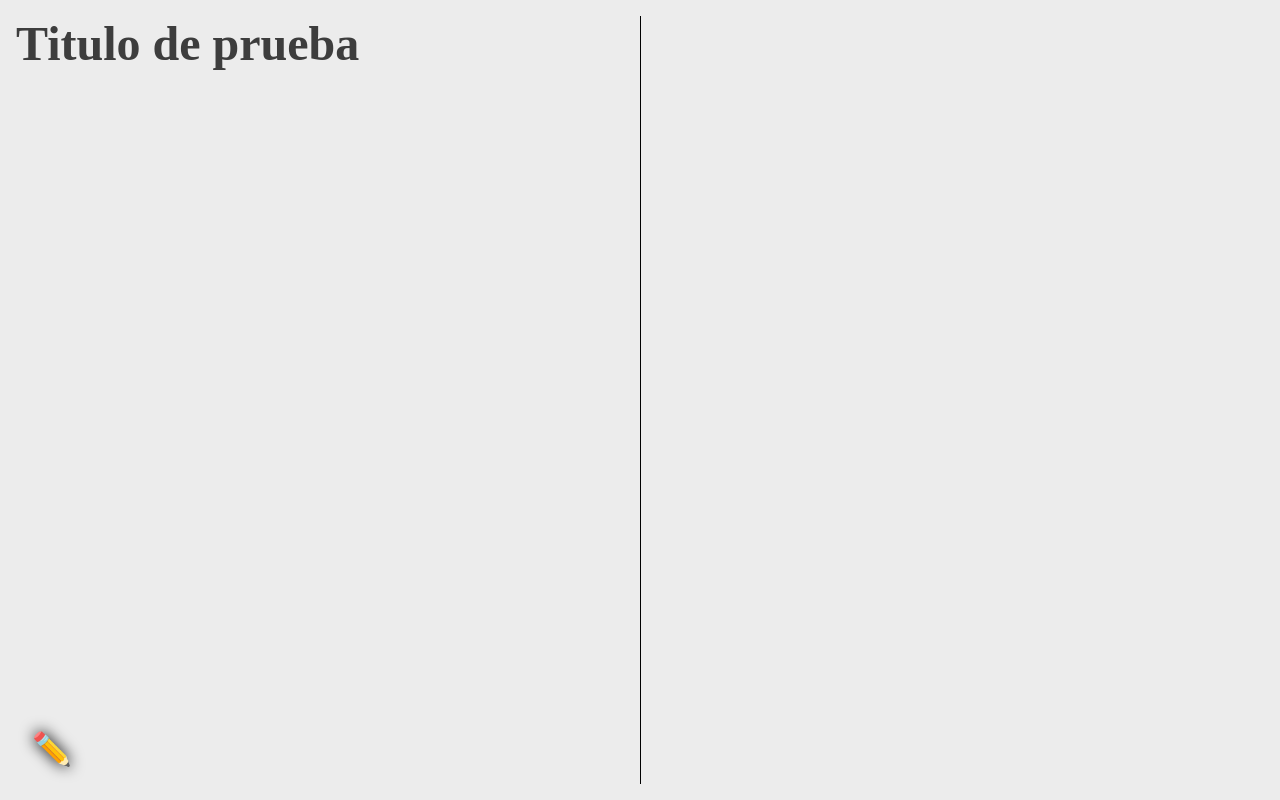
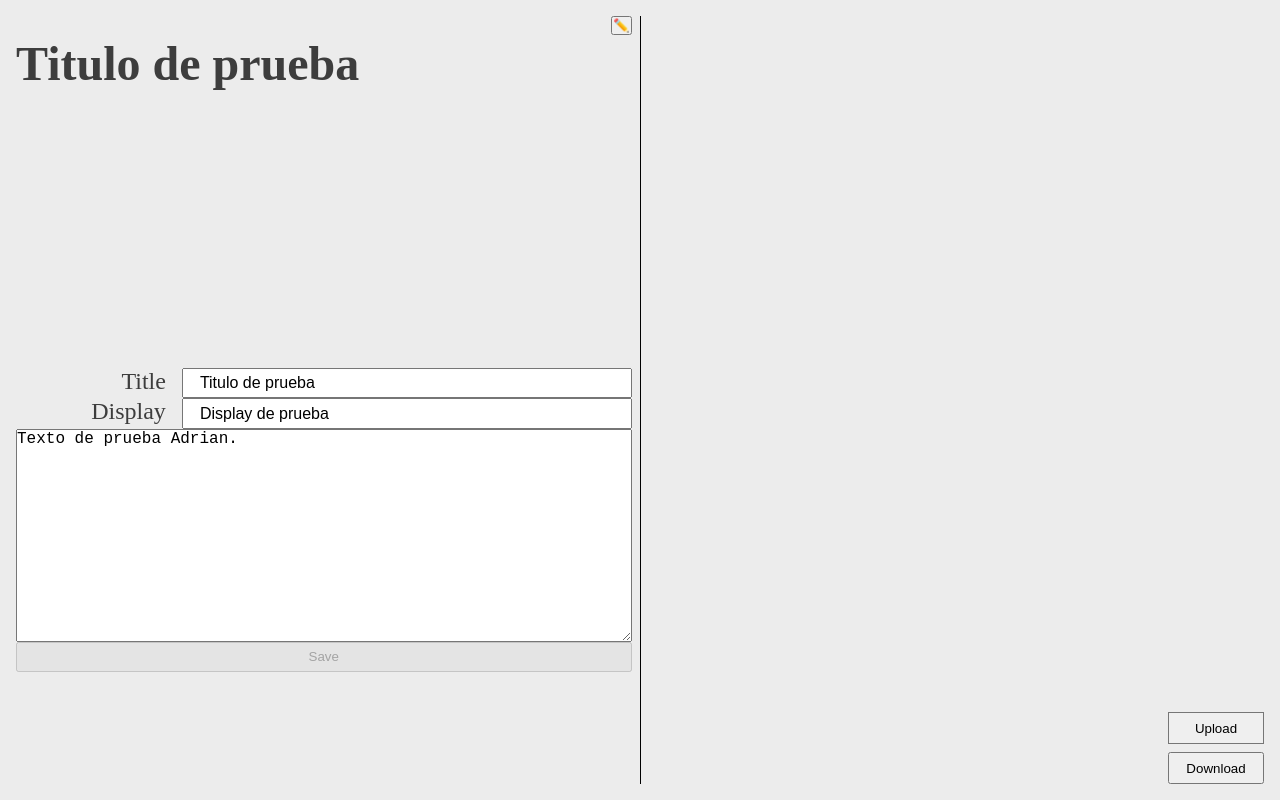
Before and after one commit to joseignacioLS/GMNotebook, a Next.js app: page / in a window 1280 px wide. Built offline with nearby package versions, Linux system fonts and the light colour scheme.

Commit message:
refactor(all)

```diff
--- a/src/components/Conections.module.scss
+++ b/src/components/Conections.module.scss
@@ -2,7 +2,9 @@
   grid-column: 1 / 2;
   grid-row: 2 / 3;
   height: fit-content;
-  overflow: auto;
+  max-height: 20rem;
+  overflow-y: auto;
+  overflow-x: hidden;
   display: flex;
   flex-direction: column;
   align-items: center;
@@ -16,7 +18,9 @@
 
 .refsContainer {
   display: flex;
-  flex-direction: column;
+  flex-direction: row;
+  flex-wrap: wrap;
+  justify-content: center;
   gap: .5rem;
 
   span {
@@ -27,6 +31,6 @@
     padding: .25rem .5rem;
     border-radius: 1rem;
     color: white;
-    font-size: 1.5rem;
+    font-size: 1rem;
   }
 }
--- a/src/components/Conections.tsx
+++ b/src/components/Conections.tsx
@@ -1,19 +1,15 @@
 import React, { useContext } from "react";
 import styles from "./Conections.module.scss";
 import { DataContext } from "@/context/data";
-import { getTextReferences, includeRerencesInText } from "@/utils/text";
-import { useRouter } from "next/router";
+import { getTextReferences } from "@/utils/text";
 
 const Conections = ({ itemKey }: { itemKey: string }) => {
-  const { data, updateItem } = useContext(DataContext);
-  const router = useRouter();
+  const { data, updateItem, includeRerencesInText } = useContext(DataContext);
 
   const references = Array.from(
     new Set(
       Object.keys(data).reduce((acc: string[], key: string) => {
-        const text = getTextReferences(
-          includeRerencesInText(data[key].text, data)
-        );
+        const text = getTextReferences(includeRerencesInText(data[key].text));
         if (text?.join("").includes(`[${itemKey}]`)) {
           return [...acc, key];
         }
--- a/src/components/Details.tsx
+++ b/src/components/Details.tsx
@@ -1,10 +1,6 @@
 import React, { useContext } from "react";
 import styles from "./Detail.module.scss";
-import {
-  getWordCount,
-  includeRerencesInText,
-  replaceReferencesByDisplay,
-} from "@/utils/text";
+import { getWordCount } from "@/utils/text";
 import { DataContext, textPieceI } from "@/context/data";
 
 const Details = ({
@@ -14,7 +10,14 @@ const Details = ({
   selectedNote: string | undefined;
   setSelectedNote: (value: string) => void;
 }) => {
-  const { item, data, updateItem, textPieces } = useContext(DataContext);
+  const {
+    item,
+    data,
+    updateItem,
+    textPieces,
+    replaceReferencesByDisplay,
+    includeRerencesInText,
+  } = useContext(DataContext);
   return (
     <div className={styles.detailContainer}>
       {textPieces
@@ -24,12 +27,11 @@ const Details = ({
           return [...acc, curr];
         }, [])
         .map((textPiece, i) => {
-          const text = includeRerencesInText(item.text, data);
+          const text = includeRerencesInText(item.text);
 
-          const showTitle = data[textPiece?.key || ""].title;
+          const showTitle = data[textPiece?.key || ""]?.title;
           const showText = replaceReferencesByDisplay(
-            includeRerencesInText(data[textPiece?.key || ""].text, data),
-            data
+            includeRerencesInText(data[textPiece?.key || ""]?.text || "")
           );
           const textWordCount = getWordCount(showText);
           const isNavegable = text !== showText;
--- a/src/components/NotePage.tsx
+++ b/src/components/NotePage.tsx
@@ -5,8 +5,8 @@ import Details from "./Details";
 import styles from "./notepage.module.scss";
 import { textPieceI } from "@/context/data";
 import { DataContext } from "@/context/data";
-import Link from "next/link";
 import Conections from "./Conections";
+import { loadFile, saveToFile } from "@/utils/file";
 
 const checkItemVisibility = (id: string) => {
   const boundingRect = document
@@ -14,14 +14,16 @@ const checkItemVisibility = (id: string) => {
     ?.getBoundingClientRect();
   if (!boundingRect) return false;
   const notesContainer = document.querySelector("#notes") as any;
+  const titleSpace = 80;
   return (
-    boundingRect.top >= 0 &&
-    boundingRect.bottom <= (notesContainer?.offsetHeight || 0)
+    boundingRect.top >= titleSpace &&
+    boundingRect.top <= (notesContainer?.offsetHeight || 0) + titleSpace
   );
 };
 
 const NotePage = () => {
-  const { item, textPieces, updateTextPieces } = useContext(DataContext);
+  const { data, item, textPieces, updateTextPieces, updateData } =
+    useContext(DataContext);
   const [selectedNote, setSelectedNote] = useState<string | undefined>(
     undefined
   );
@@ -77,10 +79,17 @@ const NotePage = () => {
           />
           <Conections itemKey={item?.key} />
         </>
-      )}
-      <Link className={styles.editLink} href="/edit">
-        ✏️
-      </Link>
+      )}{" "}
+      <div className={styles.buttons}>
+        <input
+          type="file"
+          id="file"
+          onChange={() => {
+            loadFile("#file", updateData);
+          }}
+        />
+        <button onClick={() => saveToFile("data.json", data)}>Download</button>
+      </div>
     </div>
   );
 };
--- a/src/components/Notes.module.scss
+++ b/src/components/Notes.module.scss
@@ -1,10 +1,28 @@
 .notesContainer {
+  position: relative;
   grid-row: 1 / 2;
   grid-column: 1 / 2;
+  font-size: 1.5rem;
   height: 100%;
-  overflow-y: auto;
-  overflow-x: hidden;
-  font-size: 1.5rem;
+  overflow: hidden;
+
+  .btnHide {
+    position: absolute;
+    top: 0;
+    right: 0;
+    z-index: 1;
+
+  }
+
+  &.editHidden {
+    .textContainer {
+      height: 100%;
+    }
+
+    .textEdit {
+      height: 0;
+    }
+  }
 }
 
 .baseEntry {
@@ -19,8 +37,64 @@
 }
 
 .textContainer {
+  padding: 1rem 0;
+  position: relative;
   line-height: 2.5ch;
+  height: 50%;
+  display: flex;
+  flex-direction: column;
+  h1 {
+    flex-shrink: 0;
+    overflow-y: hidden;
+    overflow-x: auto;
+    white-space: nowrap;
+    height: 4rem;
+    display: flex;
+    align-items: center;
+  }
 
+  div {
+    height: 100%;
+    overflow-y: auto;
+    overflow-x: hidden;
+
+  }
+}
+
+.textEdit {
+  position: relative;
+  padding: 1rem 0;
+  display: flex;
+  flex-direction: column;
+  width: 100%;
+  height: 50%;
+
+
+
+  label {
+    height: 10%;
+    display: grid;
+    grid-template-columns: 1fr 3fr;
+    text-align: right;
+    gap: 1rem;
+
+    input {
+      font-size: 1rem;
+      padding: 0 1rem;
+      min-width: 0;
+    }
+  }
+
+  textarea {
+    height: 70%;
+    width: 100%;
+    font-size: 1rem;
+    overflow-y: auto;
+  }
+
+  button {
+    height: 10%;
+  }
 }
 
 .reference {
--- a/src/components/Notes.tsx
+++ b/src/components/Notes.tsx
@@ -2,6 +2,7 @@ import { ReactElement, useContext, useEffect, useState } from "react";
 import styles from "./Notes.module.scss";
 
 import { DataContext, dataI, textPieceI } from "@/context/data";
+import { getTextReferences } from "@/utils/text";
 
 const generateDisplayText = (
   text: textPieceI[],
@@ -9,9 +10,9 @@ const generateDisplayText = (
   updateSelectedNote: (key: string) => void
 ) => {
   const chuncks: ReactElement[] = text.map((ele, i) => {
-    if (ele.content === "\n") return <br key={i} />;
+    if (ele.content === "<br>") return <br key={i} />;
     if (ele.key === undefined) return <span key={i}>{ele.content}</span>;
-    const content = data[ele.key].display;
+    const content = data[ele.key]?.display || "";
     return (
       <span
         key={i}
@@ -36,8 +37,12 @@ const Notes = ({
   text: textPieceI[];
   setSelectedNote: (value: string) => void;
 }) => {
-  const { data } = useContext(DataContext);
+  const { data, item, updateData } = useContext(DataContext);
   const [displayText, setDisplayText] = useState<ReactElement[]>([]);
+  const [editHidden, setEditHidden] = useState<boolean>(false);
+  const [inputText, setInputText] = useState<string>(item.text);
+  const [inputTitle, setInputTitle] = useState<string>(item.title);
+  const [inputDisplay, setInputDisplay] = useState<string>(item.display);
   const updateSelectedNote = (key: string) => {
     setSelectedNote(key);
     setTimeout(
@@ -45,13 +50,103 @@ const Notes = ({
       0
     );
   };
+  const handleUpdateData = (key: string, e: any) => {
+    switch (key) {
+      case "text":
+        setInputText(e.currentTarget.value);
+        break;
+      case "title":
+        setInputTitle(e.currentTarget.value);
+        break;
+      case "display":
+        setInputDisplay(e.currentTarget.value);
+        break;
+      default:
+        break;
+    }
+  };
+
+  const toggleHide = () => {
+    setEditHidden((v) => !v);
+  };
+
+  const saveData = () => {
+    const newItem = {
+      ...item,
+      text: inputText,
+      title: inputTitle,
+      display: inputDisplay,
+    };
+    // catch new entries
+    const newEntries = getTextReferences(inputText)
+      .map((v) => v.replace(/[\[|\]]/g, ""))
+      .filter((v) => {
+        return !data[v];
+      })
+      .reduce((acc, key) => {
+        return {
+          ...acc,
+          [key]: {
+            title: key,
+            text: "",
+            display: key,
+            key,
+          },
+        };
+      }, {});
+    updateData({ ...data, [item.key]: newItem, ...newEntries }, false);
+  };
+
   useEffect(() => {
     setDisplayText(generateDisplayText(text, data, updateSelectedNote));
   }, [text]);
+
+  useEffect(() => {
+    setInputTitle(item.title);
+    setInputDisplay(item.display);
+    setInputText(item.text);
+  }, [item]);
   return (
-    <div id="notes" className={styles.notesContainer}>
-      <h1>{title}</h1>
-      <div className={styles.textContainer}>{displayText}</div>
+    <div
+      className={`${styles.notesContainer} ${editHidden && styles.editHidden}`}
+    >
+      <button className={styles.btnHide} onClick={toggleHide}>
+        ✏️
+      </button>
+      <div className={styles.textContainer}>
+        <h1>{title}</h1>
+        <div id="notes">{displayText}</div>
+      </div>
+      <div className={`${styles.textEdit}`}>
+        <label>
+          <span>Title</span>
+          <input
+            value={inputTitle}
+            onChange={(e) => handleUpdateData("title", e)}
+          ></input>
+        </label>
+        <label>
+          <span>Display</span>
+          <input
+            value={inputDisplay}
+            onChange={(e) => handleUpdateData("display", e)}
+          ></input>
+        </label>
+        <textarea
+          value={inputText}
+          onChange={(e) => handleUpdateData("text", e)}
+        ></textarea>
+        <button
+          onClick={saveData}
+          disabled={
+            inputText === item.text &&
+            inputTitle === item.title &&
+            inputDisplay === item.display
+          }
+        >
+          Save
+        </button>
+      </div>
     </div>
   );
 };
--- a/src/components/notepage.module.scss
+++ b/src/components/notepage.module.scss
@@ -15,4 +15,38 @@
     text-shadow: 0px 0px 15px black;
   }
 
+  .buttons {
+    position: absolute;
+    right: 0;
+    bottom: 0;
+    display: flex;
+    flex-direction: column;
+    gap: .5rem;
+    width: 6rem;
+
+    input,
+    button {
+      width: 100%;
+      height: 2rem;
+    }
+
+    input::-webkit-file-upload-button {
+      visibility: hidden;
+    }
+
+    input::before {
+      content: "Upload";
+      display: inline-block;
+      background-color: rgb(239, 239, 239);
+      border: 1px solid rgb(118, 118, 118);
+      width: calc(6rem - 2px);
+      color: black;
+      height: calc(2rem - 2px);
+      display: flex;
+      justify-content: center;
+      align-items: center;
+    }
+  }
+
+
 }
--- a/src/context/data.tsx
+++ b/src/context/data.tsx
@@ -1,8 +1,4 @@
-import {
-  getTextReferences,
-  includeRerencesInText,
-  splitTextIntoReferences,
-} from "@/utils/text";
+import { getTextReferences, splitTextIntoReferences } from "@/utils/text";
 import { ReactElement, createContext, useEffect, useState } from "react";
 
 export interface itemI {
@@ -11,15 +7,6 @@ export interface itemI {
   key: string;
   display: string;
   baseEntry?: string;
-}
-
-export interface referenceI {
-  key: string;
-  index?: number;
-  id?: string;
-  data?: itemI;
-  visible: boolean;
-  color: string;
 }
 
 export interface textPieceI {
@@ -35,8 +22,11 @@ interface contextOutputI {
   item: itemI;
   textPieces: textPieceI[];
   updateTextPieces: (cb: (value: textPieceI[]) => textPieceI[]) => void;
-  updateData: (value: dataI) => void;
+  updateData: (value: dataI, reset: boolean) => void;
+  addNewEntry: (item: itemI) => void;
   updateItem: (key: string) => void;
+  replaceReferencesByDisplay: any;
+  includeRerencesInText: any;
 }
 export interface dataI {
   [key: string]: itemI;
@@ -54,8 +44,11 @@ export const DataContext = createContext<contextOutputI>({
   item: emptyItem,
   textPieces: [],
   updateTextPieces: (cb: (value: textPieceI[]) => {}) => {},
-  updateData: (value: dataI) => {},
+  updateData: (value: dataI, reset: boolean) => {},
+  addNewEntry: (item: itemI) => {},
   updateItem: (key: string) => {},
+  replaceReferencesByDisplay: () => {},
+  includeRerencesInText: () => {},
 });
 
 const saveToLocalStorage = (value: dataI) => {
@@ -71,28 +64,61 @@ export const DataProvider = ({ children }: { children: ReactElement }) => {
   const [textPieces, setTextPieces] = useState<textPieceI[]>([]);
   const [item, setItem] = useState<string>("");
 
-  const updateData = (value: dataI) => {
+  const updateData = (value: dataI, resetEntry: true) => {
     setData({});
-    setTimeout(() => setData(value), 0);
+    setTimeout(() => {
+      setData(value);
+      if (resetEntry) getBaseEntry(value);
+    }, 0);
     saveToLocalStorage(value);
+  };
+
+  const addNewEntry = (item: itemI) => {
+    setData((oldValue) => {
+      return { ...oldValue, item };
+    });
+  };
+
+  const replaceReferencesByDisplay = (text: string) => {
+    text = includeRerencesInText(text);
+    Object.keys(data).forEach((key: string) => {
+      text = text.replace(new RegExp(`\\[${key}\\]`, "g"), data[key].display);
+    });
+    text =text.replace(/<br>/g, " ")
+    return text;
+  };
+
+  const includeRerencesInText = (text: string, excludeRefs: string[] = []) => {
+    Object.keys(data).forEach((key: string) => {
+      if (excludeRefs.includes(key)) return;
+      const regex = new RegExp(`(^|[ ])(${key})([ \.,\-])`, "g");
+      text = text?.replace(regex, `$1[$2]$3`) || "";
+    });
+    return text;
+  };
+
+  const getBaseEntry = (data: dataI) => {
+    setItem(
+      Object.keys(data).find((key: string) => {
+        return data[key].baseEntry === "1";
+      }) || ""
+    );
   };
 
   useEffect(() => {
     const retrieved = retrieveLocalStorage();
-    const parsed = JSON.parse(retrieved);
-    setData(parsed);
-    setItem(
-      Object.keys(parsed).find((key: string) => {
-        return parsed[key].baseEntry === "1";
-      }) || ""
-    );
+    try {
+      const parsed = JSON.parse(retrieved);
+      setData(parsed);
+      getBaseEntry(parsed);
+    } catch (err) {
+      console.log(err);
+    }
   }, []);
 
   useEffect(() => {
-    if (!data[item]?.text || !data) return;
-    const referenceText = includeRerencesInText(data[item].text, data, [
-      data[item].key,
-    ]);
+    if (!data?.[item]) return;
+    const referenceText = data[item].text;
     const references = getTextReferences(referenceText);
     if (!references) return setTextPieces([]);
     const refes = splitTextIntoReferences(references, referenceText);
@@ -107,7 +133,10 @@ export const DataProvider = ({ children }: { children: ReactElement }) => {
         textPieces,
         updateTextPieces: setTextPieces,
         updateData,
+        addNewEntry,
         updateItem: setItem,
+        replaceReferencesByDisplay,
+        includeRerencesInText,
       }}
     >
       {children}
--- a/src/pages/index.tsx
+++ b/src/pages/index.tsx
@@ -1,19 +1,9 @@
 import NotePage from "../components/NotePage";
-import { DataContext } from "@/context/data";
-import { useRouter } from "next/router";
-import { useContext, useEffect, useState } from "react";
 
 export default function Home() {
-  const { asPath } = useRouter();
-  const { data } = useContext(DataContext);
-  const [entry, setEntry] = useState<any>([]);
-  useEffect(() => {
-    setEntry({});
-    setTimeout(() => setEntry(data[asPath.replace("/#", "")] || undefined), 0);
-  }, [asPath, data]);
   return (
     <main>
-      <NotePage item={{ ...entry }} />
+      <NotePage />
     </main>
   );
 }
--- a/src/utils/file.ts
+++ b/src/utils/file.ts
@@ -15,7 +15,7 @@ export const saveToFile = (filename: string, content: any) => {
   document.body.removeChild(element);
 }
 
-export const loadFile = (inputSelector: string, callback: (data: any) => void) => {
+export const loadFile = (inputSelector: string, callback: any) => {
   const fileInput = document.querySelector(inputSelector) as any;
   if (!fileInput) return
   const file = fileInput.files[0];
--- a/src/utils/text.ts
+++ b/src/utils/text.ts
@@ -1,32 +1,16 @@
+
 import { generateColor } from "./color";
-import { dataI, textPieceI } from "@/context/data";
+import { textPieceI } from "@/context/data";
 
 export const getWordCount = (text: string) => {
   return text?.split(" ").length
 }
 
-export const getTextReferences = (text: string): string[] | null => {
+export const getTextReferences = (text: string): string[] => {
   const matches = text.match(/\[[^\]]+\]/g)
   return Array.from(new Set(matches || []));
 };
 
-
-export const includeRerencesInText = (text: string, data: dataI, excludeRefs: string[] = []) => {
-  Object.keys(data).forEach((key: string) => {
-    if (excludeRefs.includes(key)) return;
-    const regex = new RegExp(`(^|[ ])(${key})([ \.,\-])`, "g");
-    text = text.replace(regex, `$1[$2]$3`);
-  });
-  return text;
-};
-
-export const replaceReferencesByDisplay = (text: string, data: dataI) => {
-  text = includeRerencesInText(text, data, [])
-  Object.keys(data).forEach((key: string) => {
-    text = text.replace(new RegExp(`\\[${key}\\]`, "g"), data[key].display)
-  })
-  return text
-}
 
 export const splitTextIntoReferences = (
   references: string[],
@@ -36,63 +20,81 @@ export const splitTextIntoReferences = (
 
   let workText = text.slice()
 
+  const sliceText = (text: string, index0: number, index1: number): string[] => {
+    return [text.slice(0, index0), text.slice(index1)]
+  }
 
-
+  const output = []
+  try {
     const regex = new RegExp(references.map(v => `\\${v.slice(0, v.length - 1)}\\]`)
       .join("|"))
-  const regexSp = new RegExp(["\\n"].join("|"))
+    const regexSp = new RegExp(["<br>"].map(v => `${v}`).join("|"))
     let index = 0;
-  const output = []
-  while (workText.length > 0) {
-    const matchReg = workText.match(regex)
+    let safe = 100
+    while (workText.length > 0 && safe > 0) {
+      safe -= 1
+
+      let addText = "";
+
+      const matchReg = references.length > 0 ? workText.match(regex) : undefined
       const matchSp = workText.match(regexSp)
-    if (matchReg?.index === undefined && matchSp?.index === undefined) {
+
+      const regMatch = matchReg?.[0] || ""
+      const regIndex = matchReg?.index
+      const spMatch = matchSp?.[0] || ""
+      const spIndex = matchSp?.index
+
+      if (regIndex === undefined && spIndex === undefined) {
         output.push({
           content: workText,
         })
         break;
       }
 
-    if (matchSp?.index !== undefined && matchReg?.index === undefined) {
-      output.push({ content: workText.slice(0, matchSp.index) })
+      if (spIndex !== undefined && regIndex === undefined) {
+        [addText, workText] = sliceText(workText, spIndex, spIndex + (spMatch?.length || 0))
+        output.push({ content: addText })
         output.push({
-        content: matchSp["0"]
+          content: spMatch
         })
-      workText = workText.slice(matchSp.index + matchSp["0"].length);
+        continue;
       }
-    else if (matchReg?.index !== undefined && matchSp?.index === undefined) {
-      output.push({ content: workText.slice(0, matchReg.index) })
+      if (regIndex !== undefined && spIndex === undefined) {
+        [addText, workText] = sliceText(workText, regIndex, regIndex + (regMatch?.length || 0))
+        output.push({ content: addText })
         output.push({
-        content: matchReg["0"],
-        key: matchReg[0].slice(1, matchReg[0].length - 1),
-        color: generateColor(matchReg[0]),
+          content: regMatch,
+          key: regMatch.slice(1, regMatch.length - 1),
+          color: generateColor(regMatch),
           visible: true,
-        id: matchReg[0].slice(1, matchReg[0].length - 1) + "-" + index
+          id: regMatch.slice(1, regMatch.length - 1) + "-" + index
         })
-      workText = workText.slice(matchReg.index + matchReg["0"].length);
         index += 1
+        continue
+      }
+      if (regIndex < spIndex) {
+        [addText, workText] = sliceText(workText, regIndex, regIndex + (regMatch?.length || 0))
+        output.push({ content: addText })
+        output.push({
+          content: regMatch,
+          key: regMatch.slice(1, regMatch.length - 1),
+          color: generateColor(regMatch),
+          visible: true,
+          id: regMatch.slice(1, regMatch.length - 1) + "-" + index
+        })
       }
       else {
-      if (matchReg?.index < matchSp?.index) {
-        output.push({ content: workText.slice(0, matchReg.index) })
+        [addText, workText] = sliceText(workText, spIndex, spIndex + (spMatch?.length || 0))
+        output.push({ content: addText })
         output.push({
-          content: matchReg["0"],
-          key: matchReg[0].slice(1, matchReg[0].length - 1),
-          color: generateColor(matchReg[0]),
-          visible: true,
-          id: matchReg[0].slice(1, matchReg[0].length - 1) + "-" + index
+          content: spMatch
         })
-        workText = workText.slice(matchReg.index + matchReg["0"].length);
-        index += 1
-      }
-      else {
-        output.push({ content: workText.slice(0, matchSp.index) })
-        output.push({
-          content: matchSp["0"]
-        })
-        workText = workText.slice(matchSp.index + matchSp["0"].length);
       }
     }
   }
+  catch (err) {
+
+  }
+
   return output;
 };
```
Also changed, not shown: src/components/Input.tsx (+4 -5 lines). Lines whose indentation alone changed are shown as unchanged.
